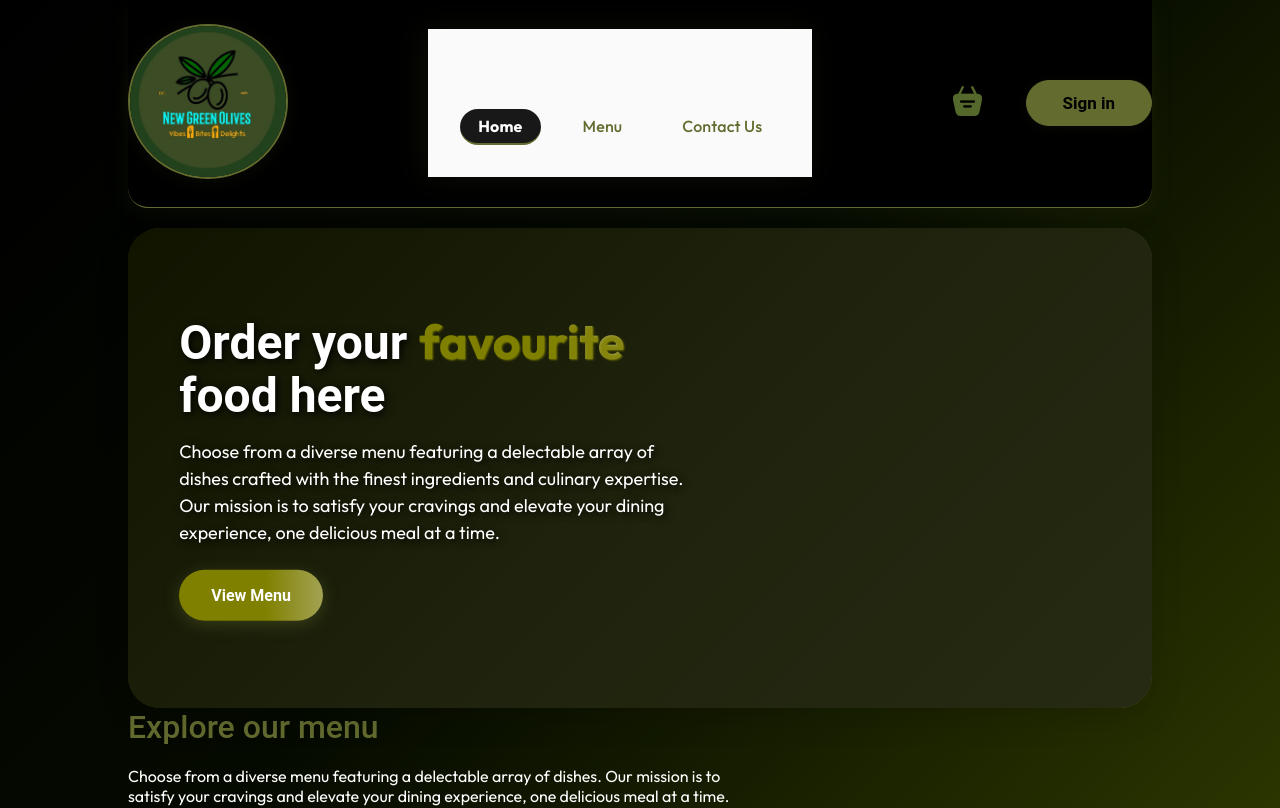
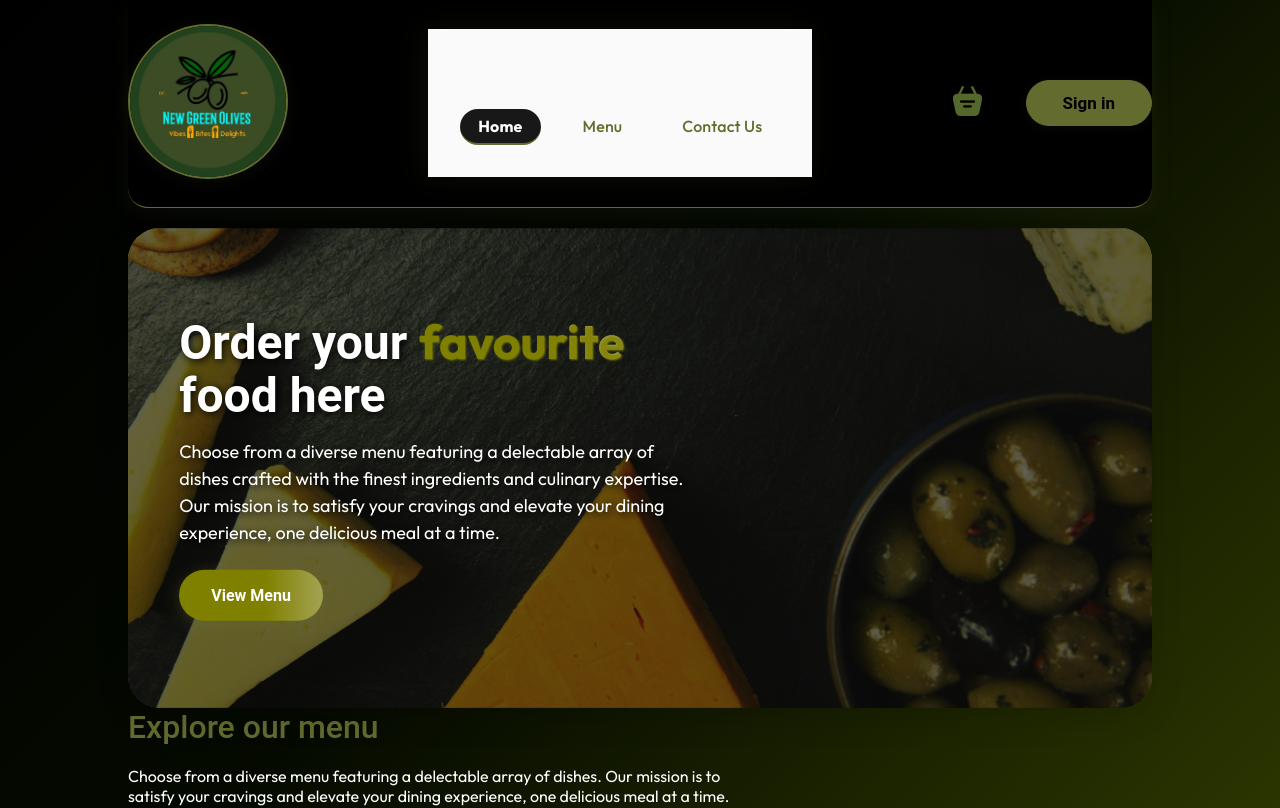
Before and after one commit to asimkamalk/greenolives, a React (Vite) app in the folder frontend/: page / in a window 1280 px wide. Shown: the top 808 px of the page. Built offline with nearby package versions, Linux system fonts and the light colour scheme; no server answers.

Commit message:
Fix orange background by changing body gradient and restore header slider with proper images

```diff
--- a/frontend/src/components/Header/Header.css
+++ b/frontend/src/components/Header/Header.css
@@ -10,7 +10,7 @@
     box-shadow: 0 8px 32px rgba(0,0,0,0.15) !important;
     width: 100% !important;
     max-width: 1200px !important;
-    background: linear-gradient(135deg, #2a3400, #4e561f, #636B2F) !important; /* Olive green gradient background */
+    /* Removed gradient background - using slider images instead */
 }
 
 .slider-container {
--- a/frontend/src/components/Header/Header.jsx
+++ b/frontend/src/components/Header/Header.jsx
@@ -1,7 +1,30 @@
 import React from 'react'
 import './Header.css'
+import Slider from 'react-slick'
+import 'slick-carousel/slick/slick.css'
+import 'slick-carousel/slick/slick-theme.css'
 
 const Header = () => {
+    // Minimal slider settings
+    const settings = {
+        dots: false,
+        arrows: false,
+        infinite: true,
+        speed: 500,
+        slidesToShow: 1,
+        slidesToScroll: 1,
+        autoplay: true,
+        autoplaySpeed: 4000,
+        fade: true,
+        pauseOnHover: true
+    }
+
+    // Use only olive-themed images
+    const sliderImages = [
+        '/olive_hero.jpg'
+        // Only using olive_hero.jpg - no orange images
+    ]
+
     const handleViewMenuClick = () => {
         console.log('Button clicked!') // Debug log
         const menuSection = document.getElementById('explore-menu');
@@ -12,7 +35,19 @@ const Header = () => {
 
     return (
         <div className='header'>
-            {/* Removed slider temporarily to eliminate orange background */}
+            {/* Background Slider */}
+            <div className='slider-container'>
+                <Slider {...settings}>
+                    {sliderImages.map((image, index) => (
+                        <div key={index} className="slider-item">
+                            <div
+                                className="slider-image"
+                                style={{ backgroundImage: `url(${image})` }}
+                            />
+                        </div>
+                    ))}
+                </Slider>
+            </div>
 
             {/* Dark overlay */}
             <div className='header-overlay' />
--- a/frontend/src/index.css
+++ b/frontend/src/index.css
@@ -27,7 +27,7 @@
 body {
   min-height: 100vh;
   font-family: var(--font-main);
-  background: linear-gradient(135deg, #000000, #050a00, #2a3400, #6b7a00);
+  background: linear-gradient(135deg, #000000, #050a00, #2a3400, #4e561f);
   color: #e6e8d7; /* Light text for good contrast */
 }
 
```
